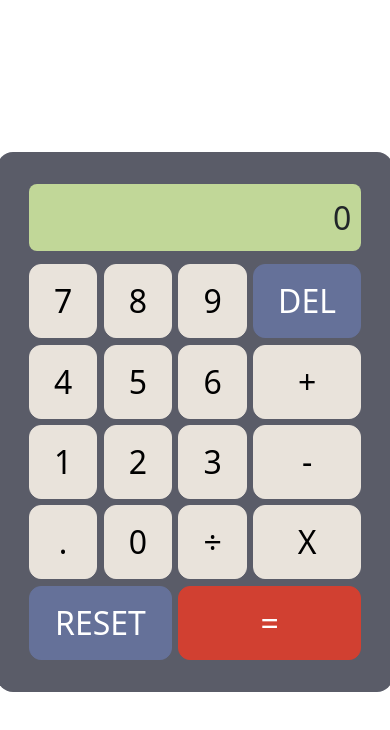
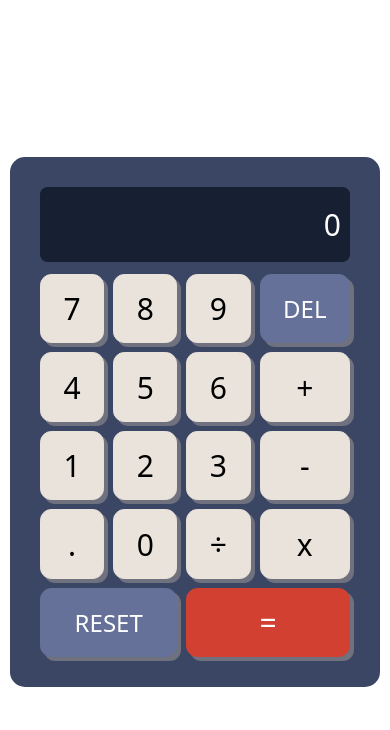
Before and after one commit to augustocesarfmo/calculadora-web, a website: page index.html in a window 390 px wide. Drawn offline with nearby package versions, Linux system fonts and the light colour scheme.

Commit message:
style: add property box-shadow to buttons

```diff
--- a/index.html
+++ b/index.html
@@ -5,13 +5,13 @@
   <meta charset="UTF-8">
   <meta name="viewport" content="width=device-width, initial-scale=1.0">
   <link rel="stylesheet" href="./styles/index.css">
-  <title>Document</title>
+  <title>Calculator</title>
 </head>
 
 <body>
 
   <main>
-    <div class="display">
+    <div class="display" id="display">
       <span id="display-value">0</span>
       <span class="display-error-message" id="display-error-message">Equação inválida</span>
     </div>
@@ -35,16 +35,19 @@
       <button id="*" onclick="getValue(this.id)" type="button" class="btn btn-secondary">x</button>
       <button onclick="handleReset()" type="button" class="btn btn-primary btn-reset">Reset</button>
       <button onclick="getResult()" type="button" class="btn btn-success btn-submit">=</button>
-
-
     </div>
   </main>
 
   <script src="./index.js"></script>
-
-  <script src="https://cdn.jsdelivr.net/npm/bootstrap@5.3.2/dist/js/bootstrap.bundle.min.js"
-    integrity="sha384-C6RzsynM9kWDrMNeT87bh95OGNyZPhcTNXj1NW7RuBCsyN/o0jlpcV8Qyq46cDfL"
-    crossorigin="anonymous"></script>
+  <script>
+    // Disable zoom in device mode
+    document.addEventListener('gesturestart', function (e) {
+      e.preventDefault();
+    });
+    document.addEventListener('dblclick', function (event) {
+      event.preventDefault();
+    });
+  </script>
 </body>
 
 </html>
--- a/index.js
+++ b/index.js
@@ -1,5 +1,10 @@
 let equation = "";
 let errorMessage = false;
+
+// Works to break the display text line
+const display = document.getElementById('display')
+const displayCSS = window.getComputedStyle(display)
+display.style.maxWidth = displayCSS.width
 
 function getValue(value) {
   equation += value;
@@ -25,6 +30,8 @@ function handleReset() {
 }
 
 function getResult() {
+  if(equation.length === 0) return
+
   try {
     const result = eval(equation) // Return a number
     equation = String(result) // Convert number to string
@@ -37,15 +44,12 @@ function getResult() {
 
 document.addEventListener('keydown', function(event) {
   const tecla = event.key;
-  // console.log(tecla)
   const calculatorRegex = /[0-9+\-*/().]/;
 
   if(calculatorRegex.test(tecla)) {
-    // console.log(tecla);
     document.getElementById(tecla).focus();
     getValue(tecla)
   } else if (tecla === "Backspace") {
     handleDelete()
   }
-
 });
--- a/styles/_mobile.scss
+++ b/styles/_mobile.scss
@@ -1,6 +1,6 @@
 /* Medium devices (landscape tablets, 768px and up) */
 @media only screen and (max-width: 768px) {
   html {
-    font-size: 32px;
+    font-size: 30px;
   }
 }
--- a/styles/index.scss
+++ b/styles/index.scss
@@ -23,32 +23,43 @@ body {
 }
 
 main {
-  background-color: #5a5c68;
+  background-color: #3b4664;
   border-radius: $border-radius-lg;
   padding: 1rem;
+  margin: 1rem;
 }
 
 button {
-  text-transform: uppercase;
+  -webkit-box-shadow: 4px 4px 0px 0px rgba(190, 177, 166, 0.4);
+  -moz-box-shadow: 4px 4px 0px 0px rgba(190, 177, 166, 0.4);
+  box-shadow: 4px 4px 0px 0px rgba(190, 177, 166, 0.4);
 
-  &:focus {
-    background-color: red !important;
+  &:active {
+    transform: translate(2px, 2px);
   }
 }
 
+.btn-primary {
+  text-transform: uppercase;
+  font-size: 0.8rem;
+}
+
 .display {
-  background-color: #c1d798;
+  background-color: #171f32;
+  color: #fff;
   display: flex;
   flex-direction: column;
+  word-wrap: break-word;
+  word-break: break-all;
 
   border-radius: $border-radius-sm;
-  padding: 0.3rem;
+  padding: 0.5rem 0.3rem;
   margin-bottom: 0.4rem;
   text-align: end;
 
   .display-error-message {
     font-size: 0.6rem;
-    // color: $danger;
+    color: $danger;
     display: none;
   }
 }
@@ -57,7 +68,7 @@ button {
   display: grid;
   grid-template-columns: repeat(4, 1fr);
   grid-template-rows: repeat(5, 1fr);
-  gap: 0.2rem;
+  gap: 0.3rem;
 
   .btn-reset {
     grid-column: 1 / 3;
```
Also changed, not shown: styles/index.css, 1 other file.
